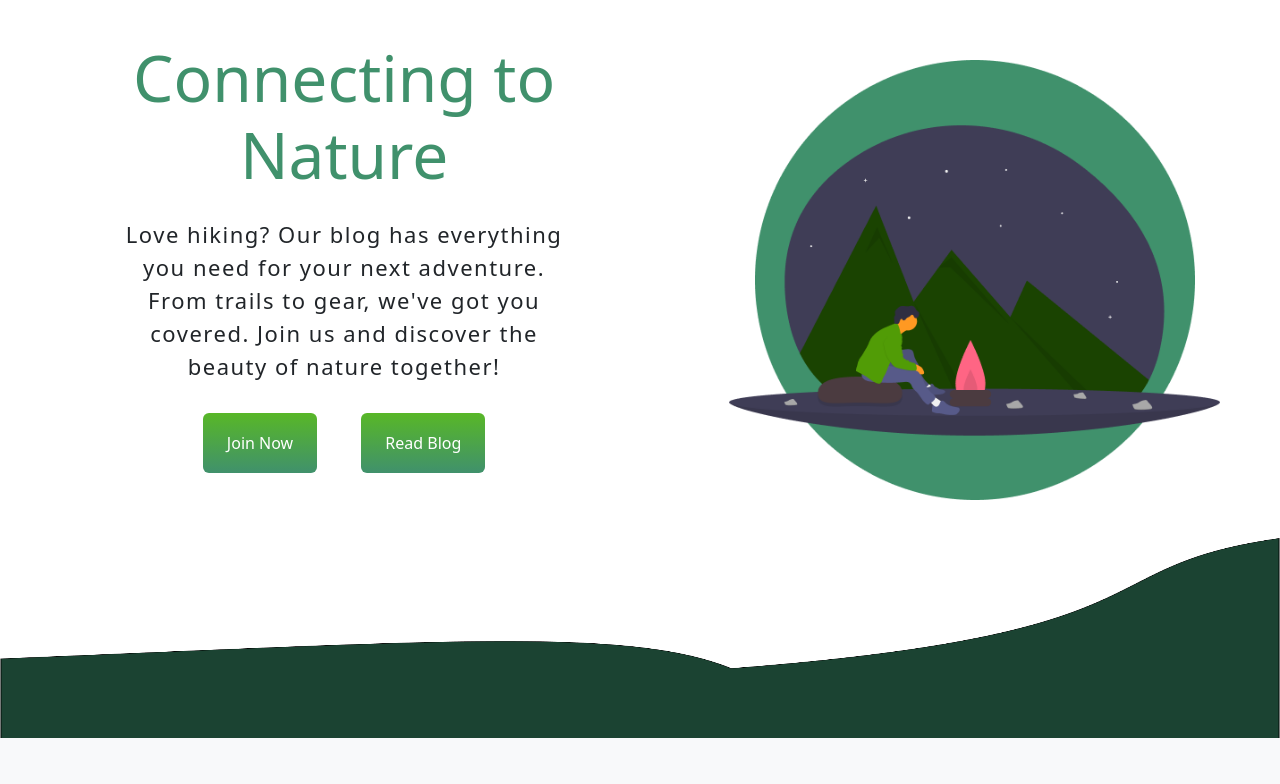
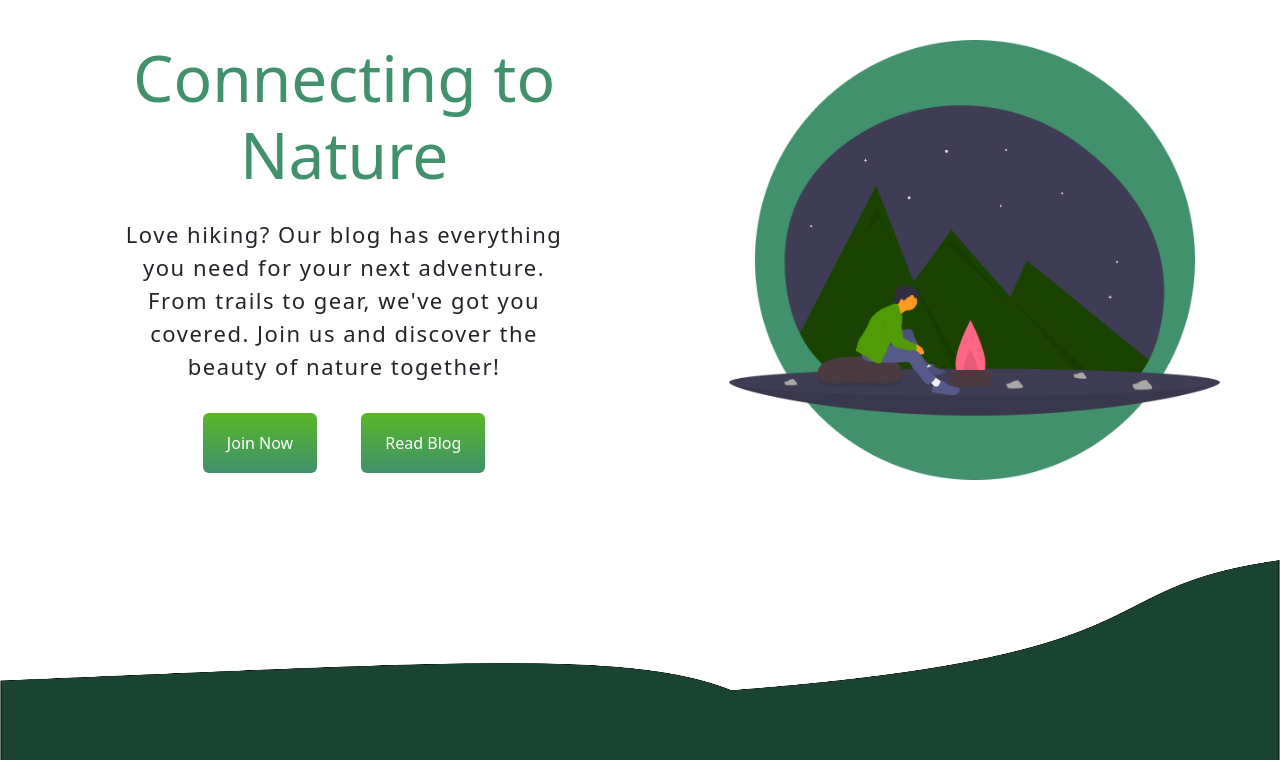
Before and after one commit to CESAR-JARAMILLO/Outdoor-Vibrations-Django, a Django app: page / in a window 1280 px wide. Shown: the part 62-846 px from the top of the page. Before the commit the page ends 800 px from the top, so only its background shows below. Run offline with Django 4.2, Linux system fonts and the light colour scheme; some libraries are stand-ins or nearby versions.

Commit message:
adjust margin for footer

```diff
--- a/blog/static/blog/css/index.css
+++ b/blog/static/blog/css/index.css
@@ -33,7 +33,8 @@ main {
   display: flex;
   flex-direction: column-reverse;
   justify-content: flex-end;
-  height: 90%;
+  height: 98vh;
+  margin-bottom: 24px;
 }
 
 .right-container {
@@ -103,7 +104,7 @@ a {
     display: flex;
     flex-direction: row;
     text-align: left;
-    height: 60vh;
+    height: 90vh;
     margin-top: 40px;
   }
   .left-container {
@@ -114,7 +115,7 @@ a {
   .right-container {
     display: flex;
     flex-direction: column;
-    justify-content: center;
+    /* justify-content: center; */
     align-items: center;
   }
 
```
